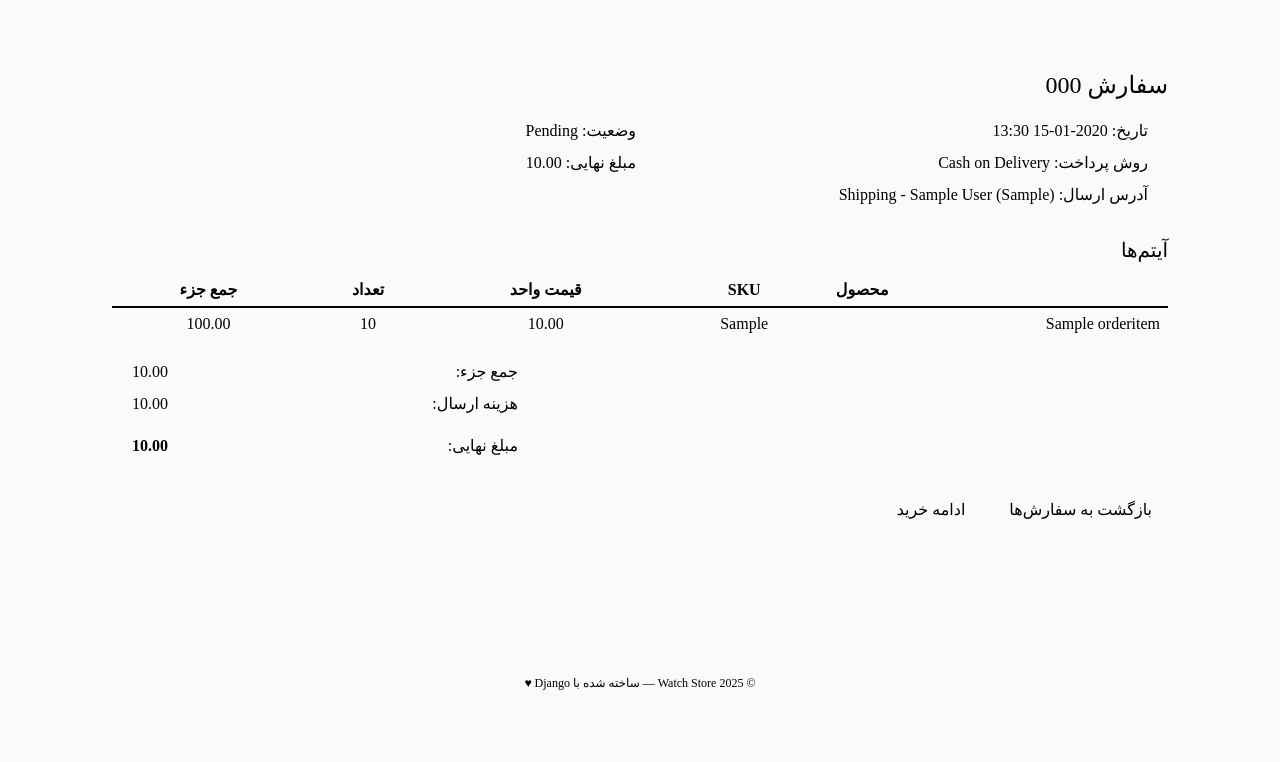
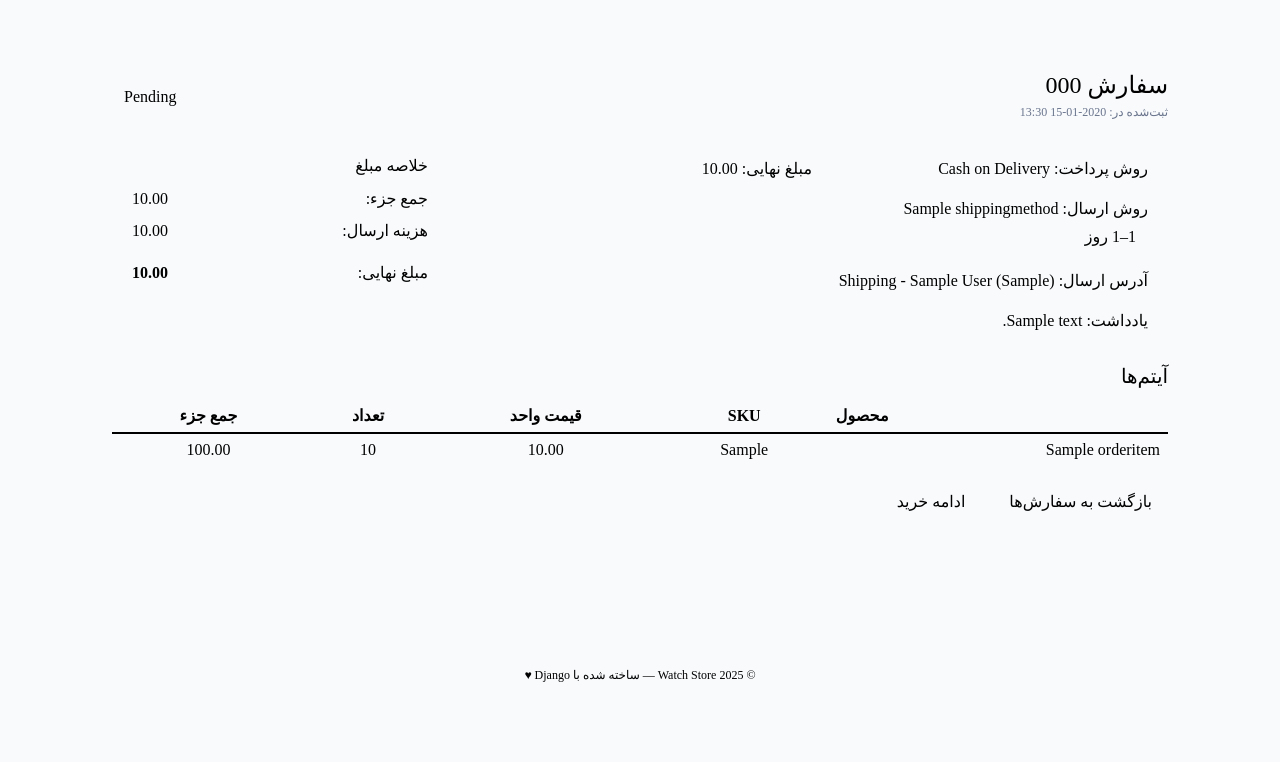
Before and after one commit to Fiesdazraf/watch-store, a Django app: page /orders/000/ in a window 1280 px wide. Shown: the part 52-814 px from the top of the page. After the commit the page ends 734 px from the top, so only its background shows below. Run offline with Django 5.2, Linux system fonts and the light colour scheme; a user stored in the database is signed in; tables that the repository leaves empty hold one stand-in row (values such as "Sample post"); some libraries are stand-ins or nearby versions.

Commit message:
feat(orders): add My Orders list & detail pages with retry payment link for unpaid orders

```diff
--- a/apps/orders/urls.py
+++ b/apps/orders/urls.py
@@ -30,4 +30,6 @@
     path("payment/fake/", payment_fake_gateway_view, name="payment_fake"),
     # simple thank you page
     path("thanks/<str:number>/", order_thanks_view, name="thanks"),
+    path("orders/", order_history_view, name="history"),
+    path("orders/<str:number>/", order_detail_view, name="detail"),
 ]
--- a/apps/orders/views.py
+++ b/apps/orders/views.py
@@ -14,11 +14,22 @@
 from apps.customers.models import Customer
 
 from .forms import CheckoutForm
-from .models import Cart, CartItem, Order, OrderStatus, Payment, PaymentMethod, add_to_cart
+from .models import (
+    Cart,
+    CartItem,
+    Order,
+    OrderStatus,
+    Payment,
+    PaymentMethod,
+    add_to_cart,
+)
 from .services import create_order_from_cart
 
 
-def _parse_qty(value, default=1, minimum=1, maximum=None):
+# ---------------------------------------------------------------------------
+# Helpers
+# ---------------------------------------------------------------------------
+def _parse_qty(value, default: int = 1, minimum: int = 1, maximum: int | None = None) -> int:
     """Parse and clamp quantity to a safe integer range."""
     try:
         qty = int(value)
@@ -31,60 +42,58 @@
     return qty
 
 
-def _get_cart(request):
+def _get_cart(request) -> Cart:
     """
     Return the active cart.
-    If user is authenticated, also merge any guest cart by session_key into the user cart.
+    If user is authenticated, also merge any guest cart by session_key.
     """
     if request.user.is_authenticated:
         user_cart, _ = Cart.objects.get_or_create(user=request.user, session_key="")
         # Merge guest cart (if exists)
         if request.session.session_key:
-            try:
-                guest_cart = (
-                    Cart.objects.select_related()
-                    .prefetch_related("items")
-                    .get(session_key=request.session.session_key, user=None)
-                )
-            except Cart.DoesNotExist:
-                return user_cart
+            guest = (
+                Cart.objects.filter(session_key=request.session.session_key, user=None)
+                .select_related()
+                .prefetch_related("items")
+                .first()
+            )
+            if guest and guest.id != user_cart.id:
+                for it in guest.items.all():
+                    existing = user_cart.items.filter(
+                        product=it.product, variant=it.variant
+                    ).first()
+                    if existing:
+                        # keep latest snapshot policy simple
+                        existing.quantity += it.quantity
+                        existing.save(update_fields=["quantity"])
+                    else:
+                        it.pk = None
+                        it.cart = user_cart
+                        it.save()
+                guest.delete()
+        return user_cart
 
-            # Move/merge items
-            for it in guest_cart.items.all():
-                existing = user_cart.items.filter(product=it.product, variant=it.variant).first()
-                if existing:
-                    # keep unit_price snapshot policy simple
-                    # prefer latest snapshot from add_to_cart
-                    existing.quantity += it.quantity
-                    existing.save(update_fields=["quantity"])
-                else:
-                    it.pk = None
-                    it.cart = user_cart
-                    it.save()
-
-            guest_cart.delete()
-        return user_cart
-    else:
-        if not request.session.session_key:
-            request.session.create()
-        cart, _ = Cart.objects.get_or_create(session_key=request.session.session_key, user=None)
-        return cart
+    # Anonymous cart
+    if not request.session.session_key:
+        request.session.create()
+    cart, _ = Cart.objects.get_or_create(session_key=request.session.session_key, user=None)
+    return cart
 
 
-def cart_detail(request):
+# ---------------------------------------------------------------------------
+# Cart views
+# ---------------------------------------------------------------------------
+def cart_detail(request: HttpRequest) -> HttpResponse:
     cart = _get_cart(request)
     items = cart.items.select_related("product", "variant", "product__brand").order_by("-id")
     subtotal = cart.get_subtotal()
-    return render(
-        request,
-        "orders/cart_detail.html",
-        {"cart": cart, "items": items, "subtotal": subtotal},
-    )
+    ctx = {"cart": cart, "items": items, "subtotal": subtotal}
+    return render(request, "orders/cart_detail.html", ctx)
 
 
 @require_POST
 @transaction.atomic
-def add_to_cart_view(request, product_id):
+def add_to_cart_view(request: HttpRequest, product_id: int) -> HttpResponse:
     cart = _get_cart(request)
     product = get_object_or_404(Product, pk=product_id, is_active=True)
 
@@ -94,25 +103,21 @@
     variants_qs = product.variants.filter(is_active=True)
 
     if variants_qs.exists():
-        # Product has variants -> require one AND require stock
         if not variant_id:
             messages.error(request, "Please select a variant.")
             return redirect("catalog:product_detail", slug=product.slug)
         variant = get_object_or_404(variants_qs, pk=variant_id)
-        if variant.stock <= 0:
+        if getattr(variant, "stock", 0) <= 0:
             messages.error(request, "Selected variant is out of stock.")
             return redirect("catalog:product_detail", slug=product.slug)
 
-    # Quantity with stock clamp (if variant exists -> clamp to its stock)
-    if variant:
-        qty = _parse_qty(request.POST.get("qty", 1), minimum=1, maximum=max(1, variant.stock))
-    else:
-        qty = _parse_qty(request.POST.get("qty", 1), minimum=1)
+    # Quantity (clamp to stock when variant exists)
+    max_qty = max(1, getattr(variant, "stock", 0)) if variant else None
+    qty = _parse_qty(request.POST.get("qty", 1), minimum=1, maximum=max_qty)
 
     add_to_cart(cart, product, variant, qty)
     messages.success(request, "Added to cart.")
 
-    # Optional UX: go back to the referring page if available
     referer = request.META.get("HTTP_REFERER")
     if referer:
         return redirect(referer)
@@ -121,15 +126,12 @@
 
 @require_POST
 @transaction.atomic
-def update_cart_item(request, item_id):
+def update_cart_item(request: HttpRequest, item_id: int) -> HttpResponse:
     cart = _get_cart(request)
     item = get_object_or_404(CartItem, pk=item_id, cart=cart)
 
-    # If variant exists, enforce stock; else just clamp to >=1
-    max_qty = None
-    if item.variant:
-        max_qty = max(1, item.variant.stock)
-
+    # If variant has stock enforcement
+    max_qty = max(1, getattr(item.variant, "stock", 0)) if item.variant else None
     qty = _parse_qty(request.POST.get("qty", 1), minimum=0, maximum=max_qty)
 
     if qty <= 0:
@@ -144,7 +146,7 @@
 
 @require_POST
 @transaction.atomic
-def remove_cart_item(request, item_id):
+def remove_cart_item(request: HttpRequest, item_id: int) -> HttpResponse:
     cart = _get_cart(request)
     item = get_object_or_404(CartItem, pk=item_id, cart=cart)
     item.delete()
@@ -152,8 +154,11 @@
     return redirect("orders:cart_detail")
 
 
+# ---------------------------------------------------------------------------
+# Orders list / detail
+# ---------------------------------------------------------------------------
 @login_required
-def order_history_view(request):
+def order_history_view(request: HttpRequest) -> HttpResponse:
     customer = getattr(request.user, "customer", None)
     orders = Order.objects.none()
     if customer:
@@ -166,7 +171,7 @@
 
 
 @login_required
-def order_detail_view(request, number):  # <-- number
+def order_detail_view(request: HttpRequest, number: str) -> HttpResponse:
     customer = getattr(request.user, "customer", None)
     order = get_object_or_404(
         Order.objects.select_related(
@@ -178,18 +183,16 @@
     return render(request, "orders/order_detail.html", {"order": order})
 
 
-def _get_user_cart(user) -> Cart:
-    cart, _ = Cart.objects.get_or_create(user=user)
-    return cart
-
-
+# ---------------------------------------------------------------------------
+# Checkout & payment
+# ---------------------------------------------------------------------------
 @login_required
 def checkout_view(request: HttpRequest) -> HttpResponse:
     """
     GET: render checkout summary + form
     POST: create order from cart -> redirect to gateway or thank you
     """
-    cart = _get_user_cart(request.user)
+    cart = _get_cart(request)
 
     if request.method == "POST":
         form = CheckoutForm(request.POST, user=request.user)
@@ -199,8 +202,11 @@
             payment_method = form.cleaned_data["payment_method"]
             notes = form.cleaned_data.get("notes", "")
 
-            # Map user -> customer (assuming 1-1)
-            customer = Customer.objects.get(user=request.user)
+            try:
+                customer = Customer.objects.get(user=request.user)
+            except Customer.DoesNotExist:
+                messages.error(request, "Customer profile not found. Please contact support.")
+                return redirect("orders:checkout")
 
             try:
                 order, payment = create_order_from_cart(
@@ -214,7 +220,6 @@
                 if notes:
                     order.notes = notes
                     order.save(update_fields=["notes"])
-
             except ValueError as e:
                 messages.error(request, str(e))
                 return redirect("orders:checkout")
@@ -225,49 +230,29 @@
                 return redirect("orders:thanks", number=order.number)
 
             # Otherwise redirect to a fake/local gateway (demo)
-            # You can replace this with a real gateway redirect (e.g., Zarinpal/Stripe).
             qs = urlencode(
                 {
                     "order": order.number,
                     "amount": str(order.grand_total),
-                    "return_url": request.build_absolute_uri(
-                        # returns to /payment/return/?order=...&status=ok|fail|cancel
-                        # We pass only base; fake view will append status according to user click
-                        # For live gateways you won't need this trick.
-                        # name must match urls.py
-                        # Safer to use absolute URL via build_absolute_uri
-                        # If behind a proxy set SECURE_PROXY_SSL_HEADER etc.
-                        # Using path here:
-                        "/orders/payment/return/"
-                    ),
+                    "return_url": request.build_absolute_uri("/orders/payment/return/"),
                 }
             )
             return redirect(f"{request.build_absolute_uri('/orders/payment/fake/')}?{qs}")
-
     else:
         form = CheckoutForm(user=request.user)
 
-    # Render summary
     cart_items = cart.items.select_related("product", "variant")
     subtotal = cart.get_subtotal()
 
-    ctx = {
-        "form": form,
-        "cart": cart,
-        "items": cart_items,
-        "subtotal": subtotal,
-    }
+    ctx = {"form": form, "cart": cart, "items": cart_items, "subtotal": subtotal}
     return render(request, "orders/checkout.html", ctx)
 
 
 @login_required
 def payment_fake_gateway_view(request: HttpRequest) -> HttpResponse:
     """
-    A local 'fake' gateway screen with two buttons:
-    - Pay Success -> redirect to payment_return with status=ok
-    - Pay Failed  -> redirect to payment_return with status=fail
-    - Cancel      -> redirect to payment_return with status=cancel
-    This is only for portfolio/demo purposes.
+    Local 'fake' gateway with three buttons: success / failed / cancel.
+    Only for demo/portfolio purposes.
     """
     order_number = request.GET.get("order")
     amount = request.GET.get("amount") or "0.00"
@@ -277,11 +262,7 @@
         messages.error(request, "Invalid gateway request.")
         return redirect("orders:checkout")
 
-    ctx = {
-        "order_number": order_number,
-        "amount": amount,
-        "return_url": return_url,
-    }
+    ctx = {"order_number": order_number, "amount": amount, "return_url": return_url}
     return render(request, "orders/payment_fake.html", ctx)
 
 
@@ -309,12 +290,11 @@
 
     if status == "ok":
         if payment:
-            # If no transaction_id yet, add demo one
             if not payment.transaction_id:
                 payment.transaction_id = f"DEMO-{payment.pk:08d}"
             payment.mark_success(transaction_id=payment.transaction_id)
         else:
-            # In rare cases (e.g., switched to COD), still mark order as paid
+            # Rare case (e.g., switched to COD)
             order.status = OrderStatus.PAID
             order.save(update_fields=["status"])
         messages.success(request, "Payment successful. Thank you!")
--- a/templates/accounts/dashboard.html
+++ b/templates/accounts/dashboard.html
@@ -26,6 +26,7 @@
             <p>آدرسی ثبت نشده.</p>
           {% endif %}
           <a class="button is-primary mt-3" href="{% url 'accounts:address_list' %}">مدیریت آدرس‌ها</a>
+          <a class="button is-link is-light" href="{% url 'orders:history' %}">My Orders</a>
         </div>
       </div>
     </div>
--- a/templates/orders/order_detail.html
+++ b/templates/orders/order_detail.html
@@ -5,37 +5,103 @@
 <section class="section pt-5">
   <div class="container">
 
-    <h1 class="title is-4">سفارش {{ order.number }}</h1>
+    <!-- Header -->
+    <div class="level mb-4">
+      <div class="level-left">
+        <div>
+          <h1 class="title is-4 mb-1">سفارش {{ order.number }}</h1>
+          <p class="has-text-grey is-size-7">
+            ثبت‌شده در: {{ order.placed_at|date:"Y-m-d H:i" }}
+          </p>
+        </div>
+      </div>
+      <div class="level-right">
+        <span class="tag is-medium
+          {% if order.status == 'paid' %}is-success{% elif order.status == 'shipped' %}is-link{% elif order.status == 'completed' %}is-primary{% elif order.status == 'canceled' %}is-danger{% else %}is-warning{% endif %}">
+          {{ order.get_status_display }}
+        </span>
+      </div>
+    </div>
 
     <!-- Meta -->
-    <div class="columns">
-      <div class="column">
+    <div class="columns is-multiline">
+      <div class="column is-12-tablet is-8-desktop">
         <div class="box">
-          <div class="columns is-multiline is-variable is-1">
-            <div class="column is-half">
-              <p><strong>تاریخ:</strong> {{ order.placed_at|date:"Y-m-d H:i" }}</p>
-            </div>
-            <div class="column is-half">
-              <p><strong>وضعیت:</strong> {{ order.get_status_display }}</p>
-            </div>
+          <div class="columns is-multiline is-variable is-2">
             <div class="column is-half">
               <p><strong>روش پرداخت:</strong> {{ order.get_payment_method_display }}</p>
             </div>
             <div class="column is-half">
               <p><strong>مبلغ نهایی:</strong> {{ order.grand_total }}</p>
             </div>
+            <div class="column is-half">
+              <p>
+                <strong>روش ارسال:</strong>
+                {% if order.shipping_method %}
+                  {{ order.shipping_method.name }}
+                  <span class="tag is-light is-info is-rounded ml-2">
+                    {{ order.shipping_method.est_days_min }}–{{ order.shipping_method.est_days_max }} روز
+                  </span>
+                {% else %}
+                  -
+                {% endif %}
+              </p>
+            </div>
             <div class="column is-full">
               <p><strong>آدرس ارسال:</strong> {{ order.shipping_address }}</p>
             </div>
+            {% if order.notes %}
+            <div class="column is-full">
+              <p><strong>یادداشت:</strong> {{ order.notes }}</p>
+            </div>
+            {% endif %}
           </div>
+        </div>
+      </div>
+
+      <!-- Totals Card -->
+      <div class="column is-12-tablet is-4-desktop">
+        <div class="box">
+          <h3 class="title is-6 mb-3">خلاصه مبلغ</h3>
+          <div class="is-flex is-justify-content-space-between mb-2">
+            <span>جمع جزء:</span>
+            <strong>{{ order.subtotal }}</strong>
+          </div>
+          <div class="is-flex is-justify-content-space-between mb-2">
+            <span>هزینه ارسال:</span>
+            <strong>{{ order.shipping_cost }}</strong>
+          </div>
+          {% if order.discount_total %}
+          <div class="is-flex is-justify-content-space-between mb-2">
+            <span>تخفیف:</span>
+            <strong class="has-text-success">-{{ order.discount_total }}</strong>
+          </div>
+          {% endif %}
+          <hr class="my-2">
+          <div class="is-flex is-justify-content-space-between">
+            <span>مبلغ نهایی:</span>
+            <strong class="has-text-weight-bold">{{ order.grand_total }}</strong>
+          </div>
+
+          {% if retry_url %}
+          <div class="mt-4">
+            <a class="button is-primary is-fullwidth" href="{{ retry_url }}">
+              پرداخت دوباره (درگاه دموی محلی)
+            </a>
+            <p class="is-size-7 has-text-grey mt-2">
+              فقط برای تست/نمونه‌کار. پس از پرداخت موفق وضعیت سفارش به «پرداخت‌شده» تغییر می‌کند.
+            </p>
+          </div>
+          {% endif %}
         </div>
       </div>
     </div>
 
     <!-- Items -->
     <h2 class="title is-5 mb-3">آیتم‌ها</h2>
+    {% if order.items.all %}
     <div class="table-container">
-      <table class="table is-fullwidth is-striped is-narrow">
+      <table class="table is-fullwidth is-striped is-hoverable is-narrow">
         <thead>
           <tr>
             <th>محصول</th>
@@ -58,36 +124,14 @@
         </tbody>
       </table>
     </div>
+    {% else %}
+      <div class="notification is-warning">هیچ آیتمی برای این سفارش ثبت نشده است.</div>
+    {% endif %}
 
-    <!-- Totals -->
-    <div class="columns is-mobile">
-      <div class="column is-offset-7-desktop is-5-desktop">
-        <div class="box">
-          <div class="is-flex is-justify-content-space-between mb-2">
-            <span>جمع جزء:</span>
-            <strong>{{ order.subtotal }}</strong>
-          </div>
-          <div class="is-flex is-justify-content-space-between mb-2">
-            <span>هزینه ارسال:</span>
-            <strong>{{ order.shipping_cost }}</strong>
-          </div>
-          {% if order.discount_total %}
-          <div class="is-flex is-justify-content-space-between mb-2">
-            <span>تخفیف:</span>
-            <strong>-{{ order.discount_total }}</strong>
-          </div>
-          {% endif %}
-          <hr class="my-2">
-          <div class="is-flex is-justify-content-space-between">
-            <span>مبلغ نهایی:</span>
-            <strong class="has-text-weight-bold">{{ order.grand_total }}</strong>
-          </div>
-        </div>
-      </div>
-    </div>
-
-    <div class="buttons">
-      <a href="{% url 'orders:order_history' %}" class="button is-light">بازگشت به سفارش‌ها</a>
+    <!-- Actions -->
+    <div class="buttons mt-4">
+      <!-- توجه: اگر نام مسیرت history هست، از orders:history استفاده کن -->
+      <a href="{% url 'orders:history' %}" class="button is-light">بازگشت به سفارش‌ها</a>
       <a href="{% url 'catalog:product_list' %}" class="button is-link is-light">ادامه خرید</a>
     </div>
 
```
Also changed, not shown: templates/orders/order_list.html (added, +62 -0 lines).
